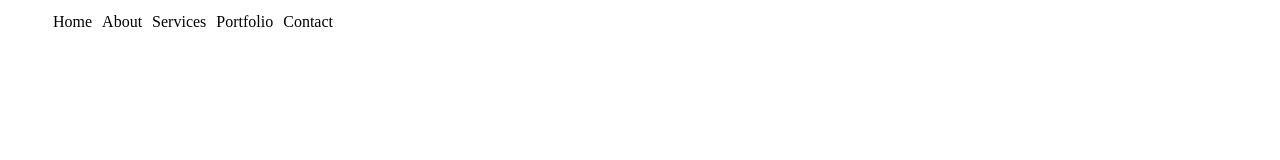
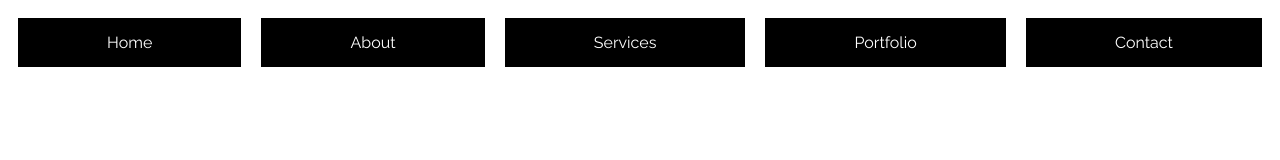
Before and after one commit to drteresavasquez/EXERCISE-Interactive-navigation-bar, a plain HTML site: page index.html in a window 1280 px wide. Drawn offline with Linux system fonts and the light colour scheme.

Commit message:
updated styles

```diff
--- a/index.html
+++ b/index.html
@@ -5,7 +5,7 @@
 	<link rel="stylesheet" href="nav.css">
 </head>
 <body>
-	<nav>
+	<div class="nav">
 		<ul>
 			<li><a href="#home">Home</a></li>
 			<li><a href="#about">About</a></li>
@@ -13,7 +13,7 @@
 			<li><a href="#portfolio">Portfolio</a></li>
 			<li><a href="#contact">Contact</a></li>
 		</ul>
-	</nav>
+	</div>
 
 </body>
 </html>
--- a/nav.css
+++ b/nav.css
@@ -1,28 +1,45 @@
 
+@import url('https://fonts.googleapis.com/css?family=Raleway');
 
-nav a{
+.nav{
+	margin: auto 0;
+	width: 100%;
+	font-family: 'Raleway', sans-serif;
+}
+
+.nav ul{
+	padding: 0;
+	display: flex;
+	flex-direction: row;
+	list-style: none;
+	justify-content:space-around;
+	text-align: center;
+}
+
+.nav ul li{
+	flex-grow: 1;
+}
+
+.nav ul li a{
+	display: block;
+	background: black;
+	padding:15px;
 	text-decoration: none;
-	color: black;
+	color: white;
+	margin: 10px;
+}
+
+.nav ul li a:hover{
+	background: purple;
+}
+
+/***** MEDIA QUERIES ******/
+@media (max-width: 500px) {
+	.nav ul{
+		flex-direction: column;
+	}
+	.nav ul li a{
+		margin: 2px;
+	}
 
 }
-
-nav ul>li {
-	text-decoration: none;
-	display: block;
-	float: left;
-	padding: 5px;
-}
-
-nav li a:hover{
-	text-decoration: none;
-	color: yellow;
-	background: black;
-
-}
-
-nav li a:active{
-	background: red;
-	padding-left: 5px;
-	padding-right: 5px;
-
-}
```
Also changed, not shown: 1 other file.
